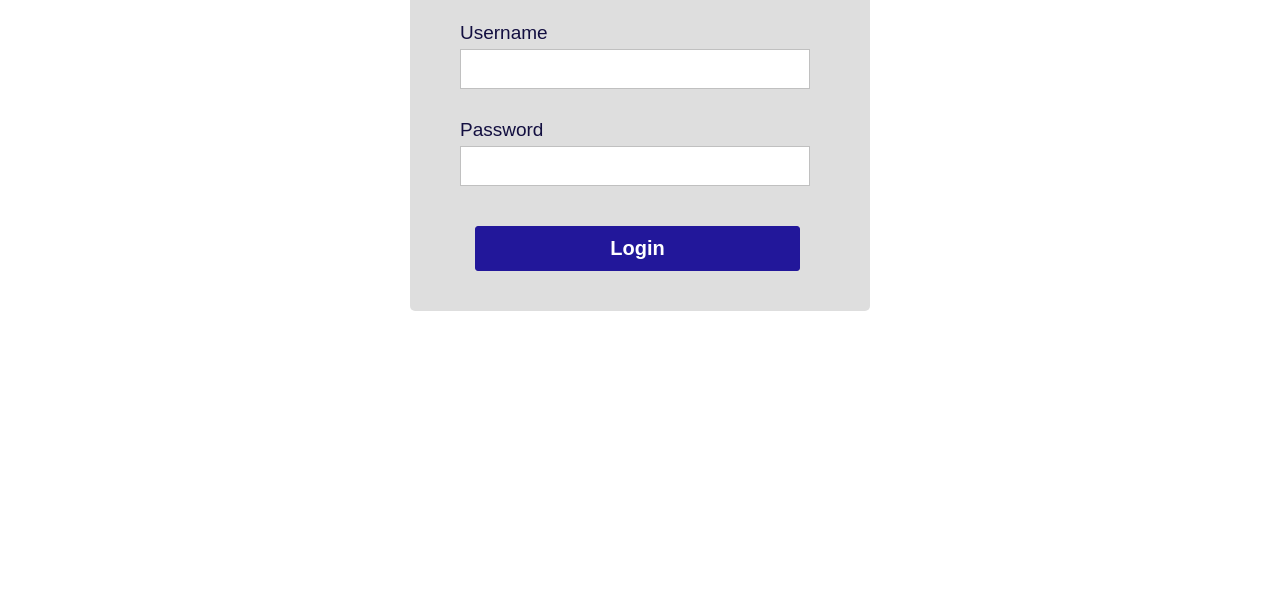
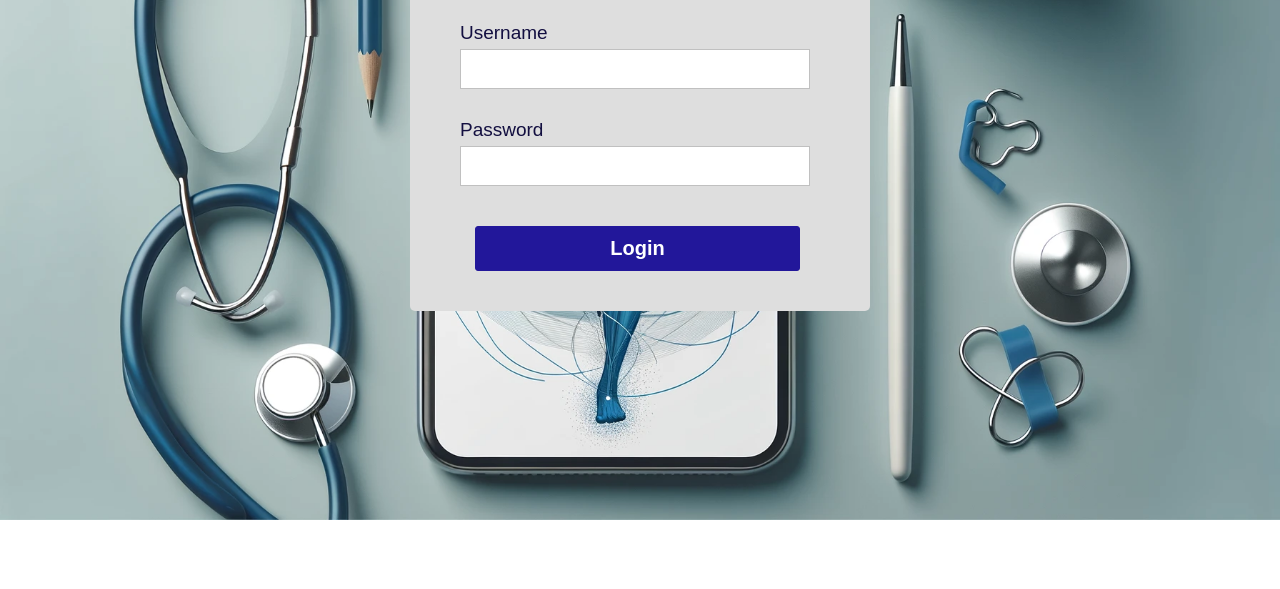
Before and after one commit to nchis003/FullMotion, a plain HTML site: page html/index.html in a window 1280 px wide. Shown: the part 211-800 px from the top of the page. Drawn offline with Linux system fonts and the light colour scheme; files whose address does not match are found by name.

Commit message:
reorganized files into folders and added files for different pages

```diff
--- a/css/style.css
+++ b/css/style.css
@@ -6,7 +6,7 @@
 
 /*************      Login Page   *****************/
 body{
-    background: url(images/physicianLoginScreen.png) no-repeat;
+    background: url(../images/physicianLoginScreen.png) no-repeat;
     background-size: cover;
     align-items: center;
     justify-content: center;
```
